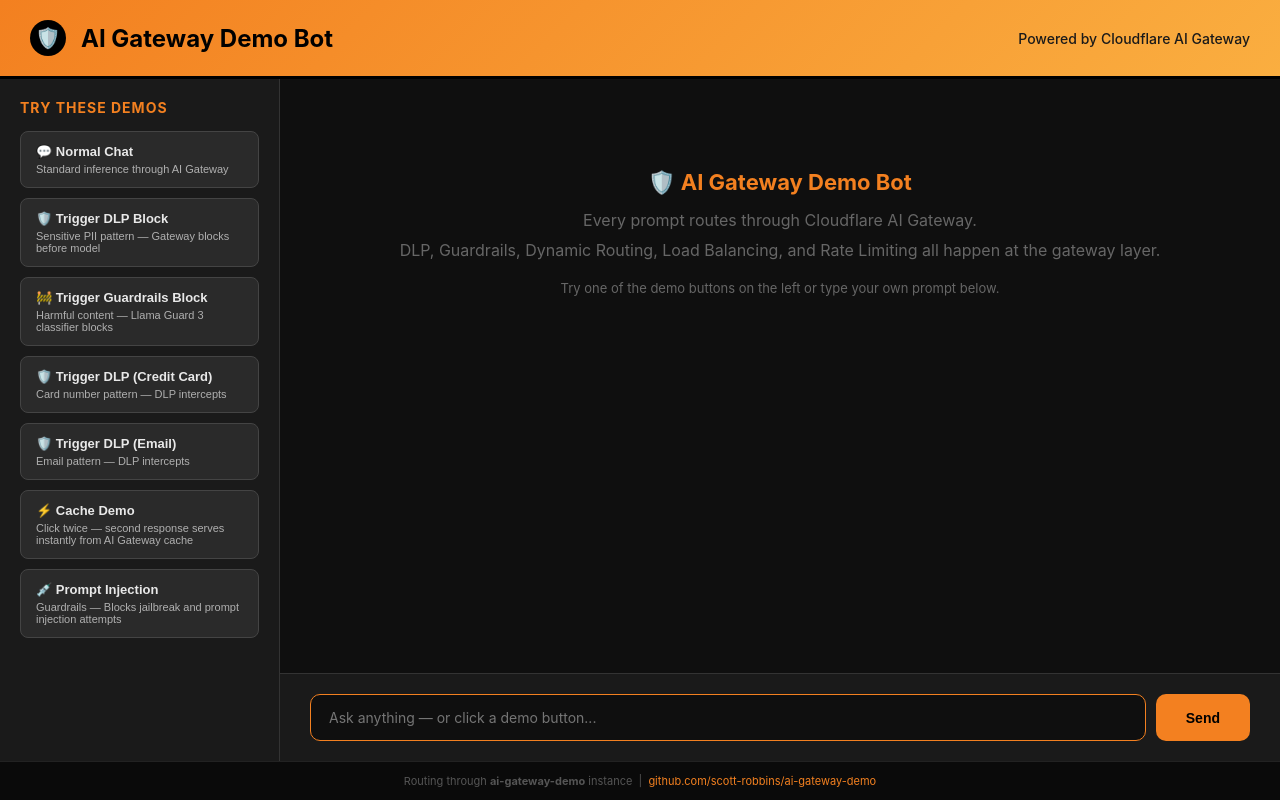
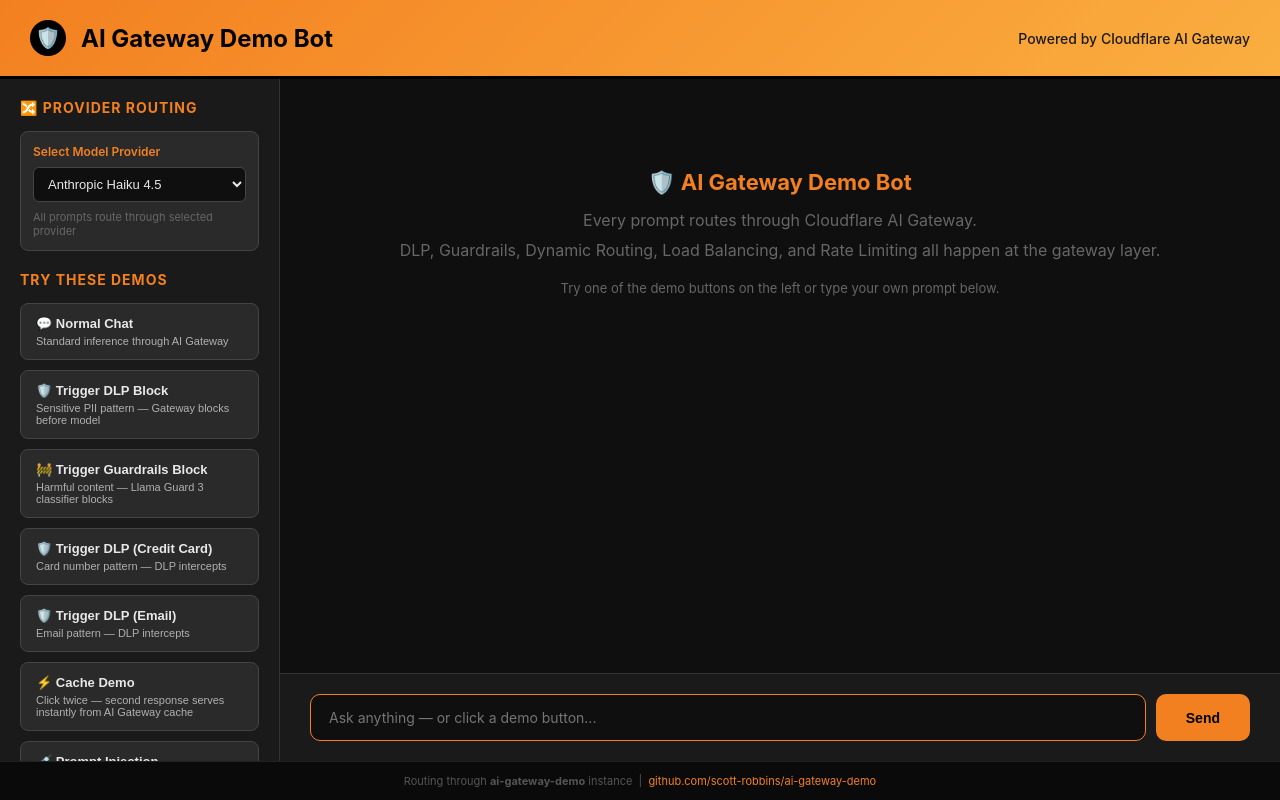
Before and after one commit to scott-robbins/ai-gateway-demo, a website: page public/index.html in a window 1280 px wide. Drawn offline with Linux system fonts and the light colour scheme.

Commit message:
Add Provider Routing dropdown card to sidebar — Anthropic/OpenAI/Workers AI selector

```diff
--- a/public/index.html
+++ b/public/index.html
@@ -206,6 +206,16 @@
 	</header>
 	<div class="main-container">
 		<aside class="sidebar">
+			<h2>🔀 Provider Routing</h2>
+			<div style="margin-bottom: 20px; padding: 12px; background: #2a2a2a; border: 1px solid #444; border-radius: 8px;">
+				<label for="provider-select" style="display: block; font-size: 12px; color: #F38020; margin-bottom: 8px; font-weight: 600;">Select Model Provider</label>
+				<select id="provider-select" style="width: 100%; background: #0f0f0f; color: #e8e8e8; border: 1px solid #444; padding: 8px 10px; border-radius: 6px; font-size: 13px; cursor: pointer;">
+					<option value="anthropic/claude-haiku-4-5">Anthropic Haiku 4.5</option>
+					<option value="openai/gpt-4o-mini">OpenAI GPT-4o Mini</option>
+					<option value="workers-ai/@cf/meta/llama-3.1-8b-instruct-fp8">Workers AI Llama 3.1</option>
+				</select>
+				<p style="font-size: 11px; color: #666; margin-top: 8px;">All prompts route through selected provider</p>
+			</div>
 			<h2>Try These Demos</h2>
 			<button class="demo-button" data-prompt="Hello! What can you do?">
 				<span class="label">💬 Normal Chat</span>
```
